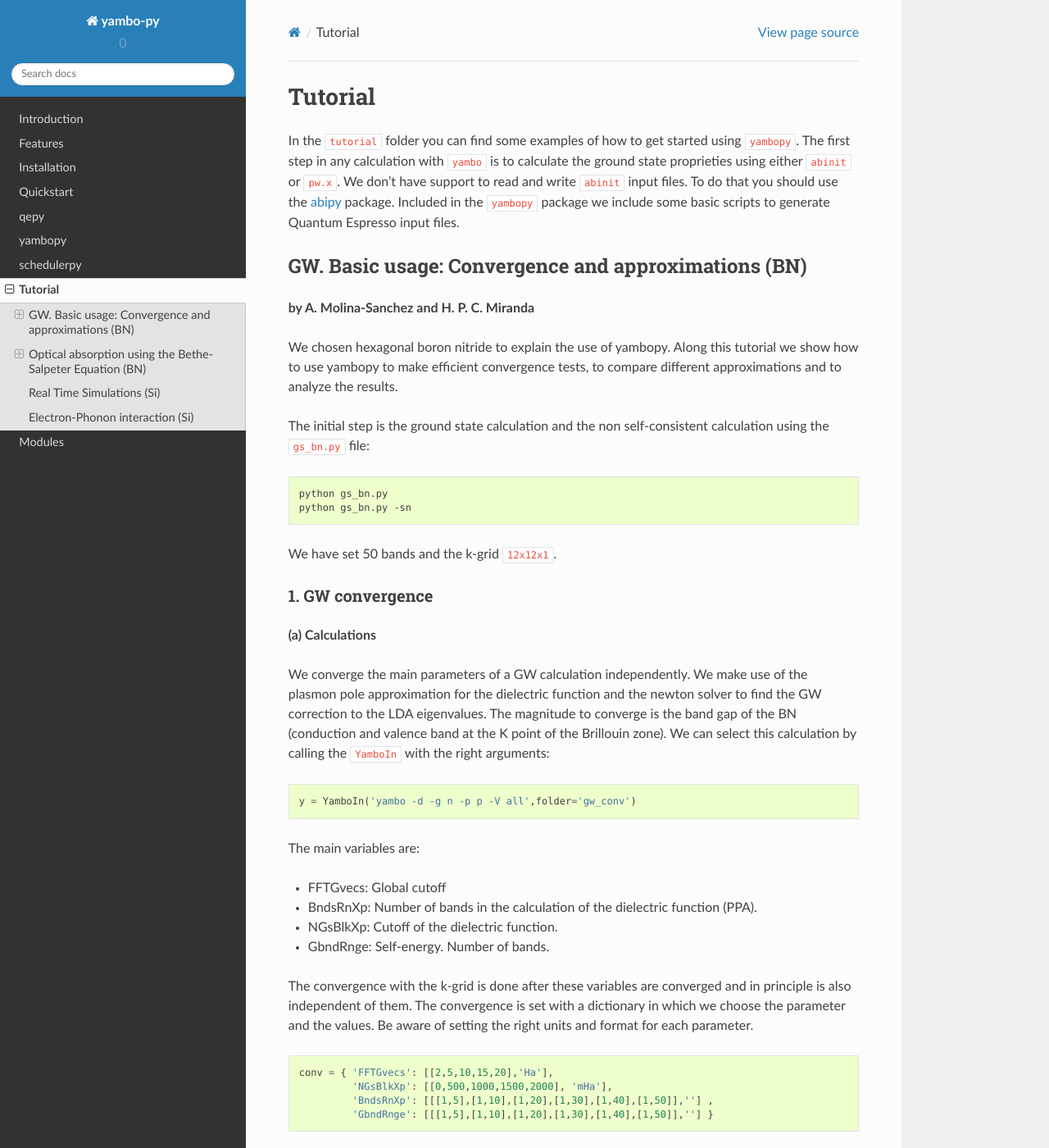
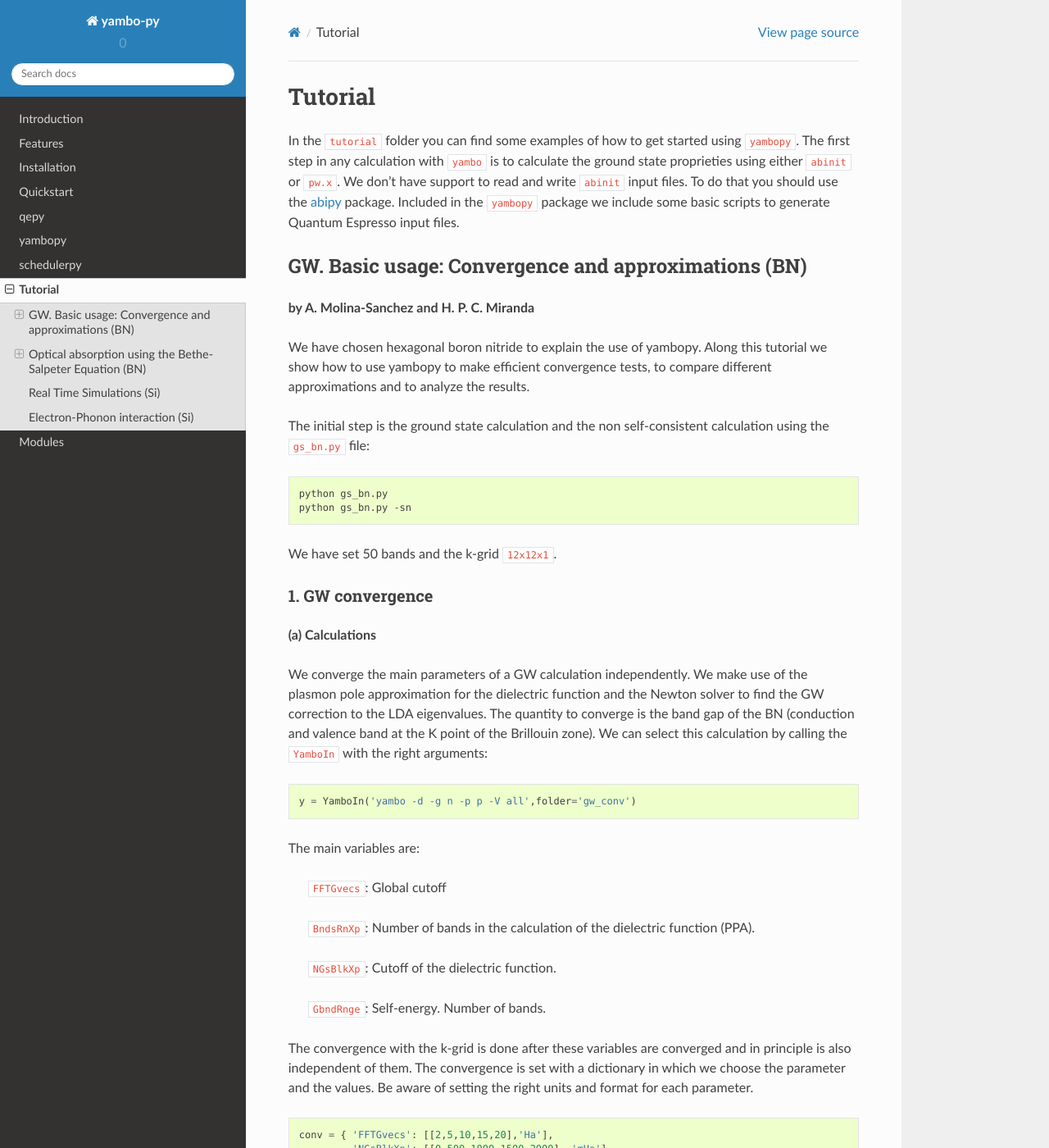
Before and after one commit to yambo-code/yambopy, a Sphinx documentation site: the page built from docs/source/tutorial.rst, in a window 1280 px wide and 1400 px high. Shown: the whole window at 82% size. Built offline with Sphinx 7.4.7 and the Read the Docs theme 2.0.0, drawn with Linux system fonts in a browser that asks for light colours; some of the changed text lies outside the part shown.

Commit message:
Fixed small typos in GW tutorial

```diff
--- a/docs/source/tutorial.rst
+++ b/docs/source/tutorial.rst
@@ -10,7 +10,7 @@
 ----------------------------------------------------
 **by A. Molina-Sanchez and H. P. C. Miranda**
 
-We chosen hexagonal boron nitride to explain the use of yambopy. Along this tutorial we show how to use yambopy to make efficient convergence tests, to compare different approximations and to analyze the results.
+We have chosen hexagonal boron nitride to explain the use of yambopy. Along this tutorial we show how to use yambopy to make efficient convergence tests, to compare different approximations and to analyze the results.
 
 The initial step is the ground state calculation and the non self-consistent calculation using the ``gs_bn.py`` file:
 
@@ -26,9 +26,9 @@
 
 **(a) Calculations**
 
-We converge the main parameters of a GW calculation independently. We make use of the plasmon pole approximation for the dielectric function and the newton solver to find the GW correction to the LDA eigenvalues. The magnitude to converge
-is the band gap of the BN (conduction and valence band at the K point of the Brillouin zone). We can select this calculation
-by calling the ``YamboIn`` with the right arguments:
+We converge the main parameters of a GW calculation independently. We make use of the plasmon pole approximation for the dielectric function and the Newton solver to find the GW correction to the LDA eigenvalues. The quantity to converge
+is the band gap of the BN (conduction and valence band at the K point of the Brillouin zone).
+We can select this calculation by calling the ``YamboIn`` with the right arguments:
 
 .. code-block:: python
 
@@ -36,12 +36,16 @@
 
 The main variables are:
 
-* FFTGvecs: Global cutoff
-* BndsRnXp: Number of bands in the calculation of the dielectric function (PPA).
-* NGsBlkXp: Cutoff of the dielectric function.
-* GbndRnge: Self-energy. Number of bands.
+    ``FFTGvecs``: Global cutoff
 
-The convergence with the k-grid is done after these variables are converged and in principle is also independent of them. The convergence is set with a dictionary in which we choose the parameter and the values. Be aware of setting the right units and format for each parameter.
+    ``BndsRnXp``: Number of bands in the calculation of the dielectric function (PPA).
+
+    ``NGsBlkXp``: Cutoff of the dielectric function.
+
+    ``GbndRnge``: Self-energy. Number of bands.
+
+The convergence with the k-grid is done after these variables are converged and in principle is also independent of them.
+The convergence is set with a dictionary in which we choose the parameter and the values. Be aware of setting the right units and format for each parameter.
 
 .. code-block:: python
 
@@ -109,7 +116,7 @@
 From the convergence plot we can choose now a set of parameters and repeat the calculation for finer k-grids until we
 reach convergence with the k-points. The convergence criteria are left to the user.
 
-2. GW calculation in a regular grid and plot in a bath in the Brillouin zone
+2. GW calculation in a regular grid and plot in a path in the Brillouin zone
 ~~~~~~~~~~~~~~~~~~~~~~~~~~~~~~~~~~~~~~~~~~~~~~~~~~~~~~~~~~~~~~~~~~~~~~~~~~~~~~~~~~~~~
 
 We will work in the PPA for the screening. We have chosen the following parameters:
@@ -138,7 +145,7 @@
 
 We first pack the results in a json file and subsequently we use the analyser to create the object which contains all the information.
 
-.. code-block:: bash
+.. code-block:: python
 
    pack_files_in_folder('gw')
    ya = YamboAnalyser('gw')
```
Also changed, not shown: other parts of docs/source/tutorial.rst (+6 -3 lines).
